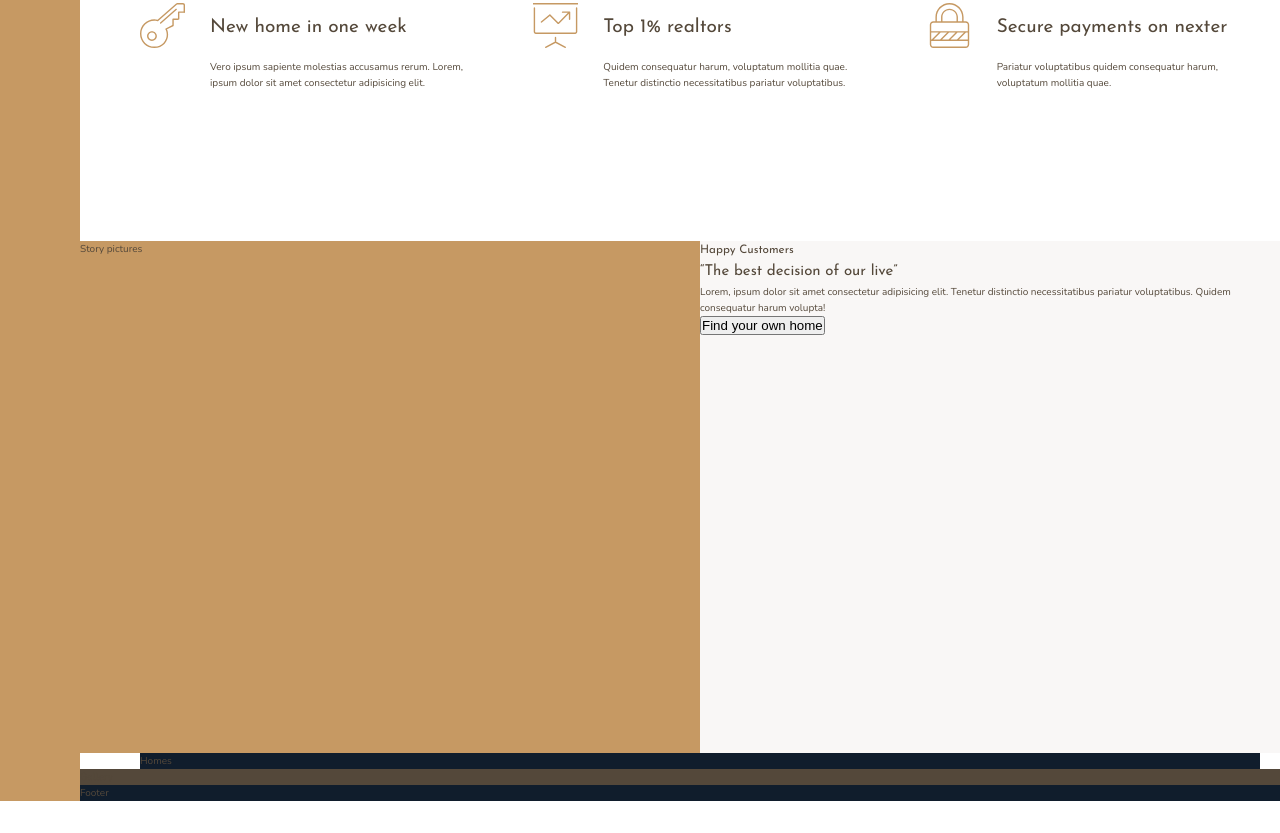
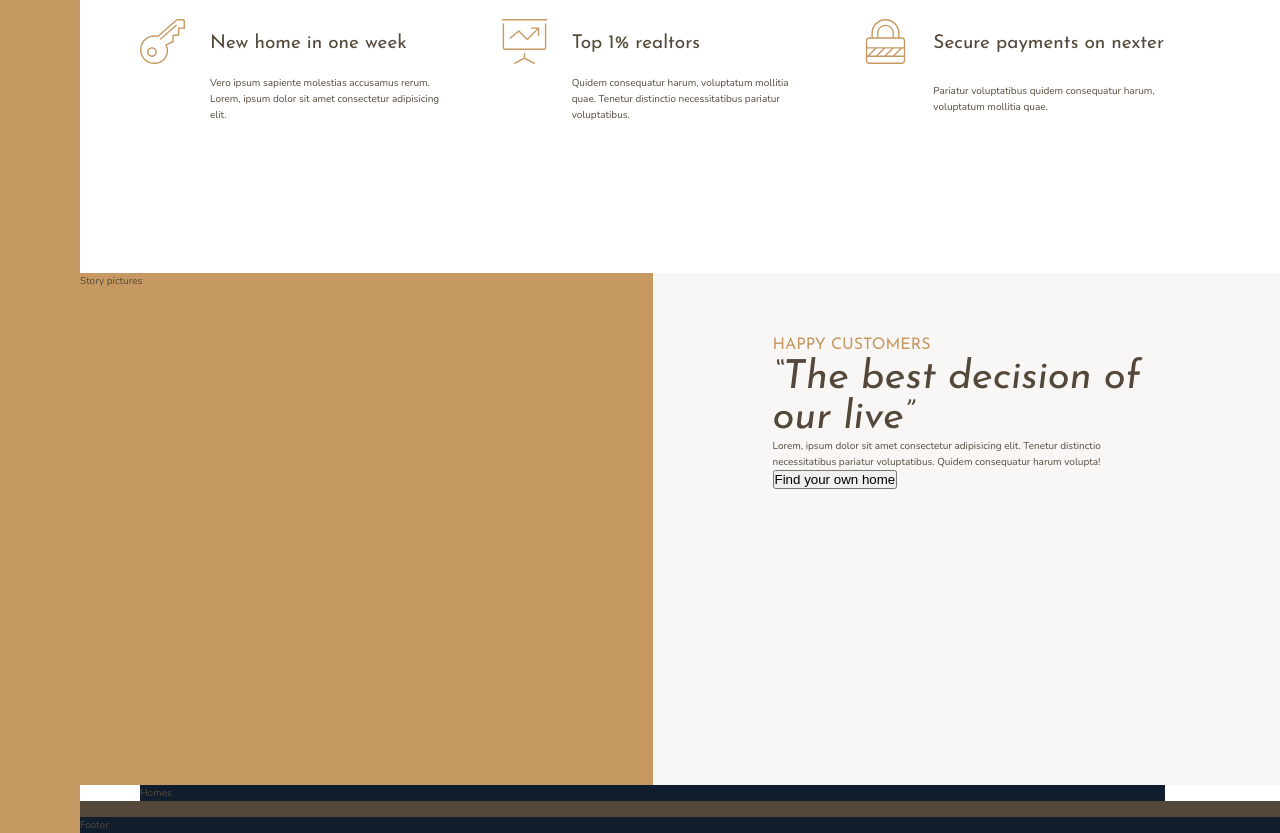
Before and after one commit to ItsThankK/nexter-project, a website: page index.html in a window 1280 px wide. Shown: the part 914-1747 px from the top of the page. Before the commit the page ends 1715 px from the top, so only its background shows below. Drawn offline with nearby package versions, Linux system fonts and the light colour scheme.

Commit message:
styling story content

```diff
--- a/index.html
+++ b/index.html
@@ -83,7 +83,7 @@
     <div class="story__pictures">Story pictures</div>
     <div class="story__content">
       <h3 class="heading-3">Happy Customers</h3>
-      <h2 class="heading-2">&ldquo;The best decision of our live&rdquo;</h2>
+      <h2 class="heading-2 heading-2--dark">&ldquo;The best decision of our live&rdquo;</h2>
       <p class="story__text">
         Lorem, ipsum dolor sit amet consectetur adipisicing elit. Tenetur
         distinctio necessitatibus pariatur voluptatibus. Quidem consequatur
--- a/sass/_story.scss
+++ b/sass/_story.scss
@@ -7,5 +7,7 @@
   &__content {
     background-color: $color-grey-light-1;
     grid-column: col-start 5 / full-end;
+
+    padding: 6rem 12rem;
   }
 }
--- a/sass/_typography.scss
+++ b/sass/_typography.scss
@@ -6,12 +6,29 @@
 .heading-1 {
   @extend %heading;
 }
+
 .heading-2 {
   @extend %heading;
+  font-size: 4rem;
+  font-style: italic;
+  line-height: 1;
+
+  &--light {
+    color: $color-grey-light-1;
+  }
+
+  &--dark {
+    color: $color-grey-dark-1;
+  }
 }
+
 .heading-3 {
   @extend %heading;
+  font-size: 1.6rem;
+  color: $color-primary;
+  text-transform: uppercase;
 }
+
 .heading-4 {
   @extend %heading;
   font-size: 1.9rem;
@@ -23,5 +40,4 @@
   &--dark {
     color: $color-grey-dark-1;
   }
-
 }
```
Also changed, not shown: css/style.css, 1 other file.
